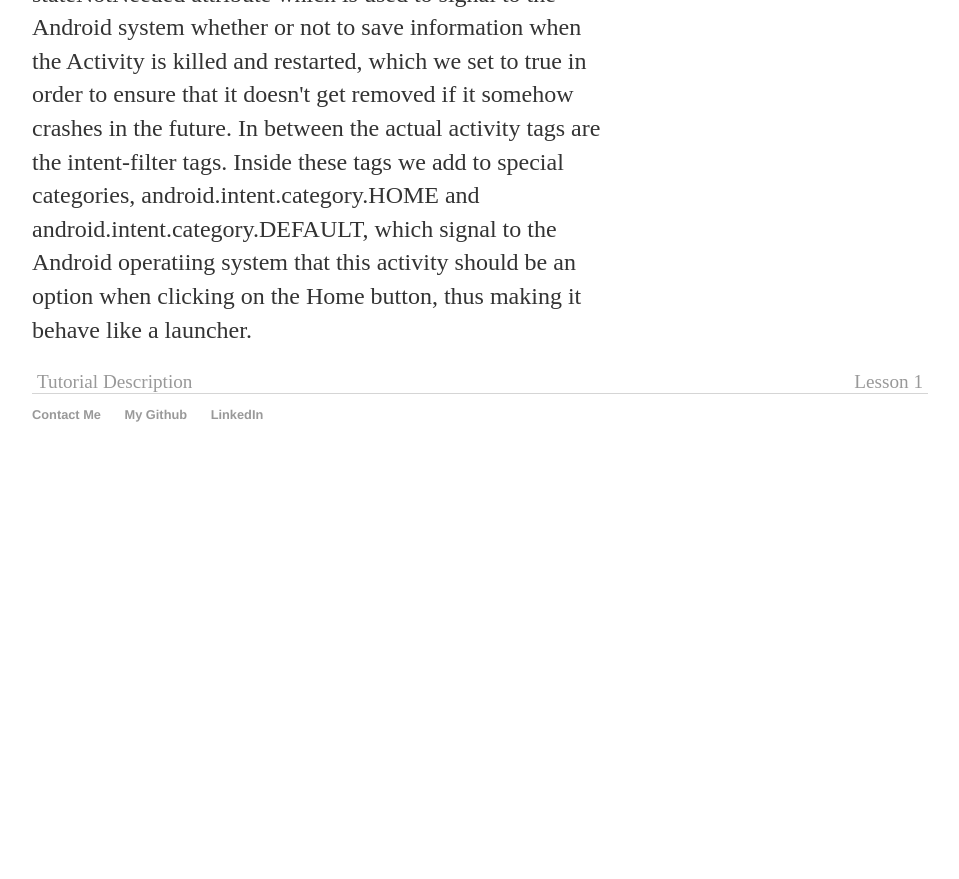
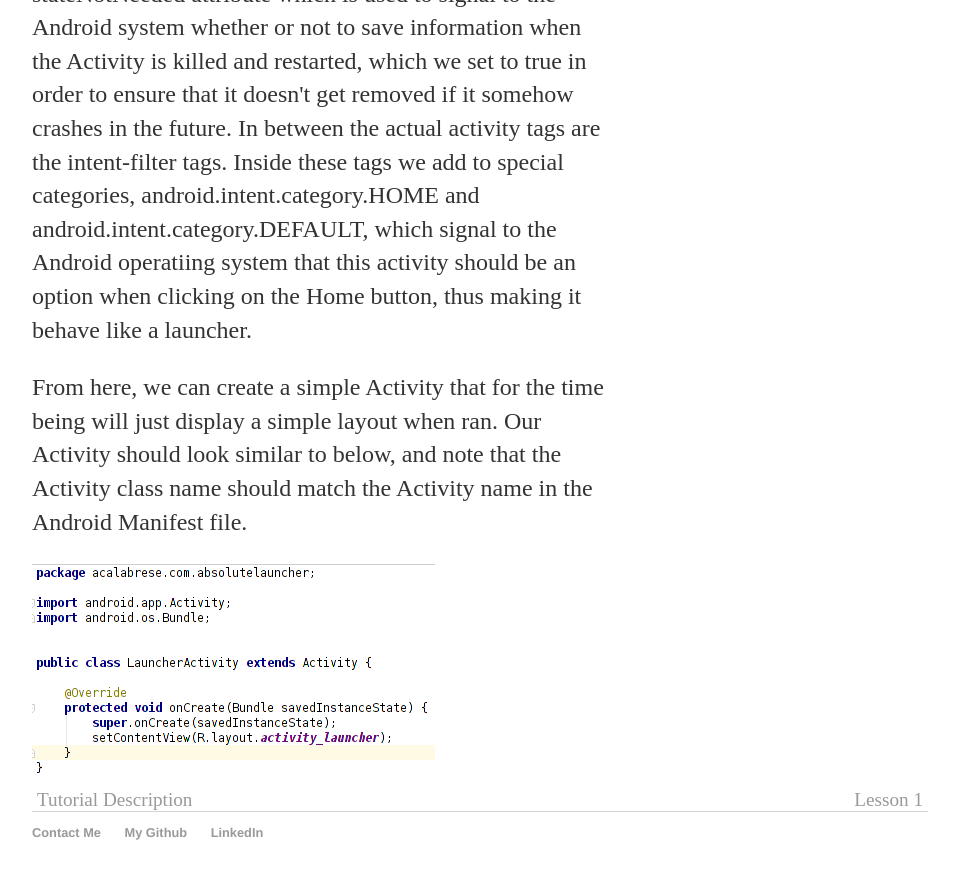
Before and after one commit to B50calabrese/B50calabrese.github.io, a Jekyll site: the page built from tutorials/androidLauncher/lesson0.html, in a window 1280 px wide and 900 px high, scrolled down 1879 px. Shown: the top 879 px of the window, without its empty margins (160-1119 px from the left). Built offline with Jekyll 4.4.1, drawn with Linux system fonts in a browser that asks for light colours; before the commit the page ends 2361 px from its top, so only the background shows below that.

Commit message:
Added to tutorial0.

```diff
--- a/tutorials/androidLauncher/lesson0.html
+++ b/tutorials/androidLauncher/lesson0.html
@@ -59,3 +59,15 @@ nextLessonName: Lesson 1
 	system that this activity should be an option when clicking on the Home
 	button, thus making it behave like a launcher.
 </p>
+
+<p>
+	From here, we can create a simple Activity that for the time being will just
+	display a simple layout when ran. Our Activity should look similar to below,
+	and note that the Activity class name should match the Activity name in the
+	Android Manifest file.
+</p>
+
+<div class="codeSnip">
+	<img src="/images/tutorials/customLauncher/lesson0/launcherActivity0.png"
+		alt="Launcher Activity 0" />
+</div>
```
